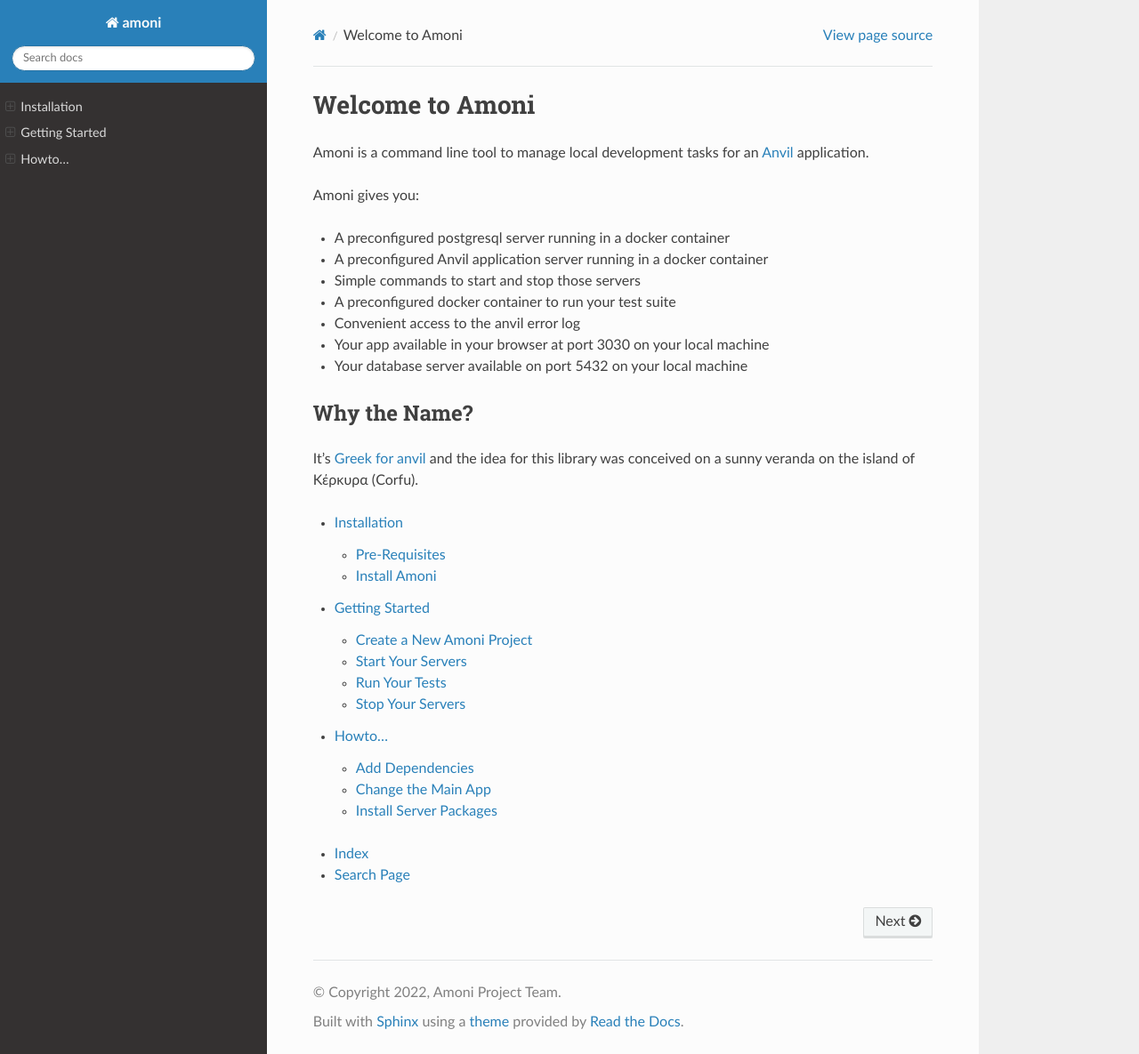
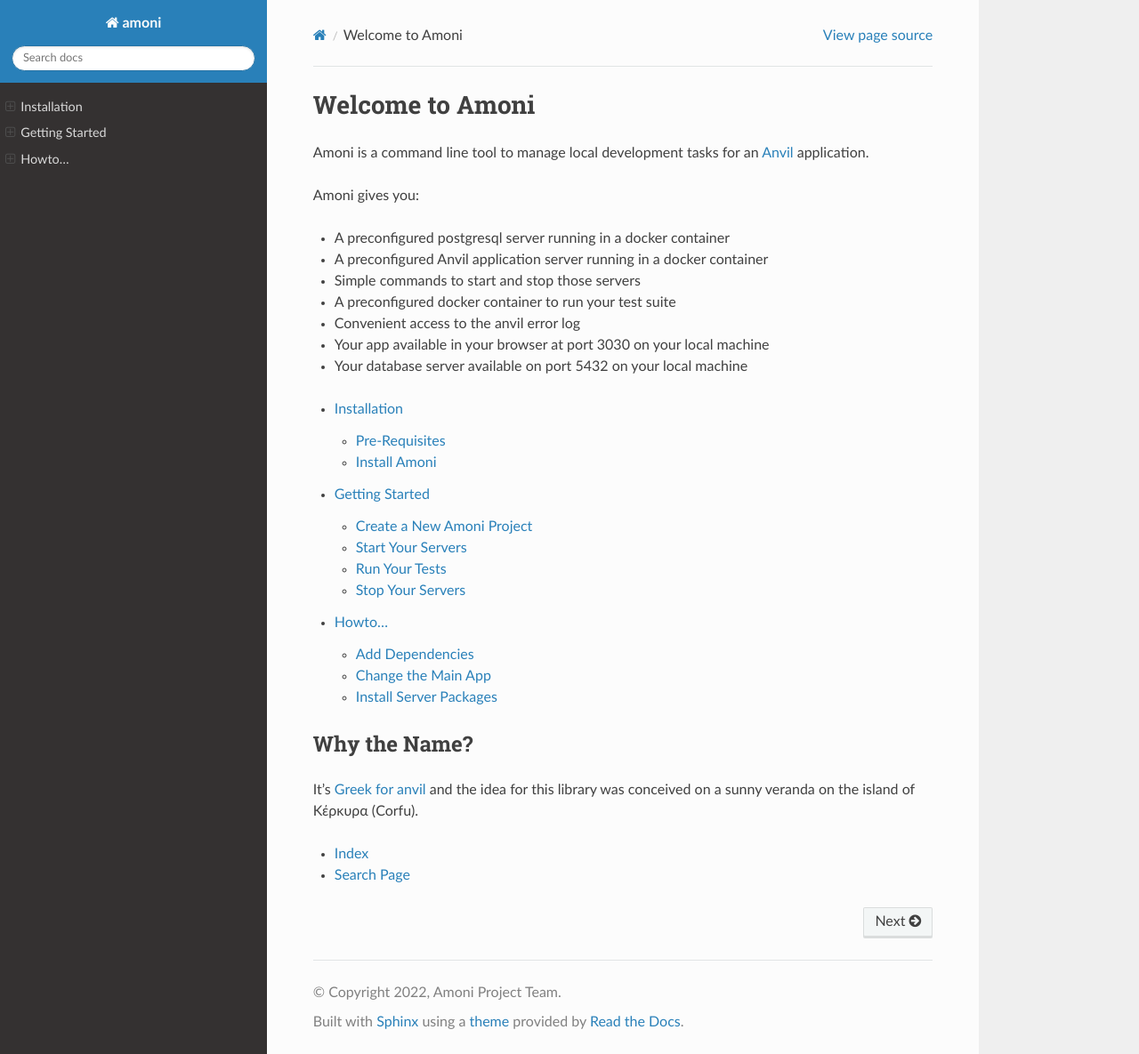
Before and after one commit to anvilistas/amoni, a Sphinx documentation site: the page built from docs/index.rst, in a window 1280 px wide and 1185 px high. Shown: the whole window at 89% size. Built offline with Sphinx 7.4.7 and the Read the Docs theme 2.0.0, drawn with Linux system fonts in a browser that asks for light colours; part of the change alters nothing that is shown.

```diff
--- a/docs/index.rst
+++ b/docs/index.rst
@@ -13,9 +13,6 @@ Amoni gives you:
 * Your app available in your browser at port 3030 on your local machine
 * Your database server available on port 5432 on your local machine
 
-Why the Name?
--------------
-It's `Greek for anvil <https://translate.google.com/?sl=auto&tl=el&text=anvil&op=translate>`_ and the idea for this library was conceived on a sunny veranda on the island of Κέρκυρα (Corfu).
 
 .. toctree::
    :maxdepth: 2
@@ -24,5 +21,9 @@ It's `Greek for anvil <https://translate.google.com/?sl=auto&tl=el&text=anvil&op
    getting_started.rst
    howto/index.rst
 
+Why the Name?
+-------------
+It's `Greek for anvil <https://translate.google.com/?sl=auto&tl=el&text=anvil&op=translate>`_ and the idea for this library was conceived on a sunny veranda on the island of Κέρκυρα (Corfu).
+
 * :ref:`genindex`
 * :ref:`search`
```
